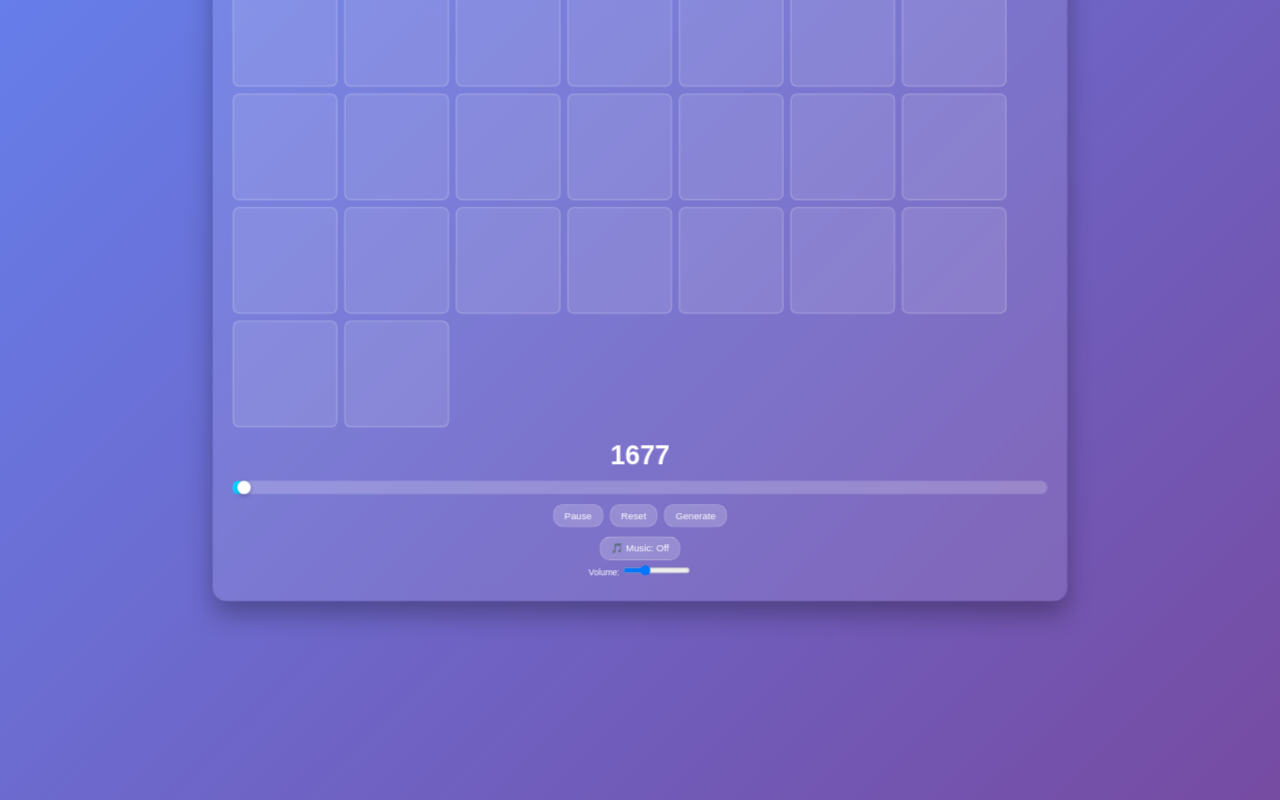
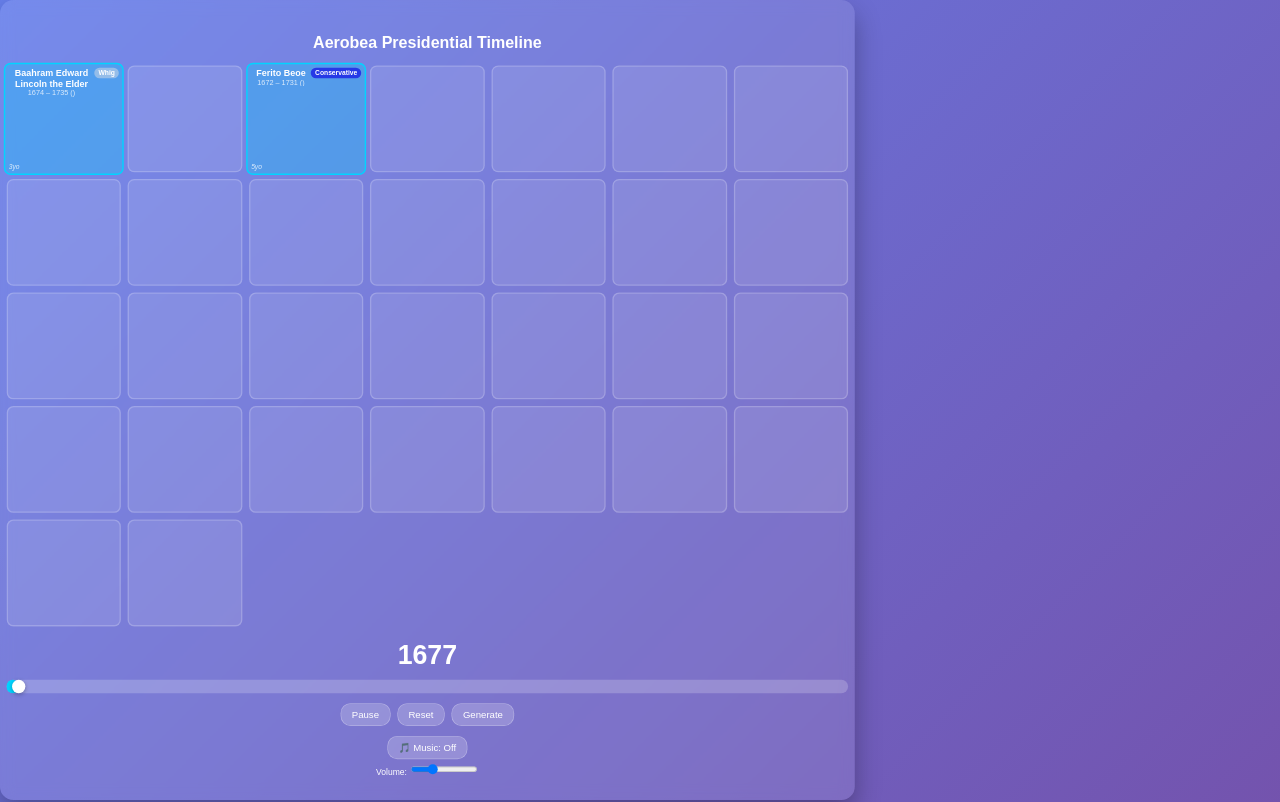
Before and after one commit to rewbs/aerobea-timeline, a Next.js app: page / in a window 1280 px wide. Shown: the top 802 px of the page. Built offline with nearby package versions, Linux system fonts and the light colour scheme; no server answers.

Commit message:
Align content to top and expand width

```diff
--- a/app/globals.css
+++ b/app/globals.css
@@ -2,10 +2,7 @@ body {
   margin: 0;
   font-family: Arial, sans-serif;
   background: linear-gradient(135deg, #667eea, #764ba2);
-  height: 100vh;
-  display: flex;
-  justify-content: center;
-  align-items: center;
+  min-height: 100vh;
   color: white;
 }
 
@@ -14,11 +11,11 @@ body {
   background: rgba(255,255,255,0.1);
   backdrop-filter: blur(10px);
   border-radius: 20px;
-  padding: 30px;
+  padding: 30px 10px;
   box-shadow: 0 20px 40px rgba(0,0,0,0.3);
   width: 100%;
   box-sizing: border-box;
-  transform-origin: top center;
+  transform-origin: top left;
 }
 
 .grid {
@@ -27,7 +24,7 @@ body {
   grid-auto-rows: 160px;
   gap: 10px;
   margin-bottom: 20px;
-  width: 95%;
+  width: 100%;
 }
 
 .cell {
```
